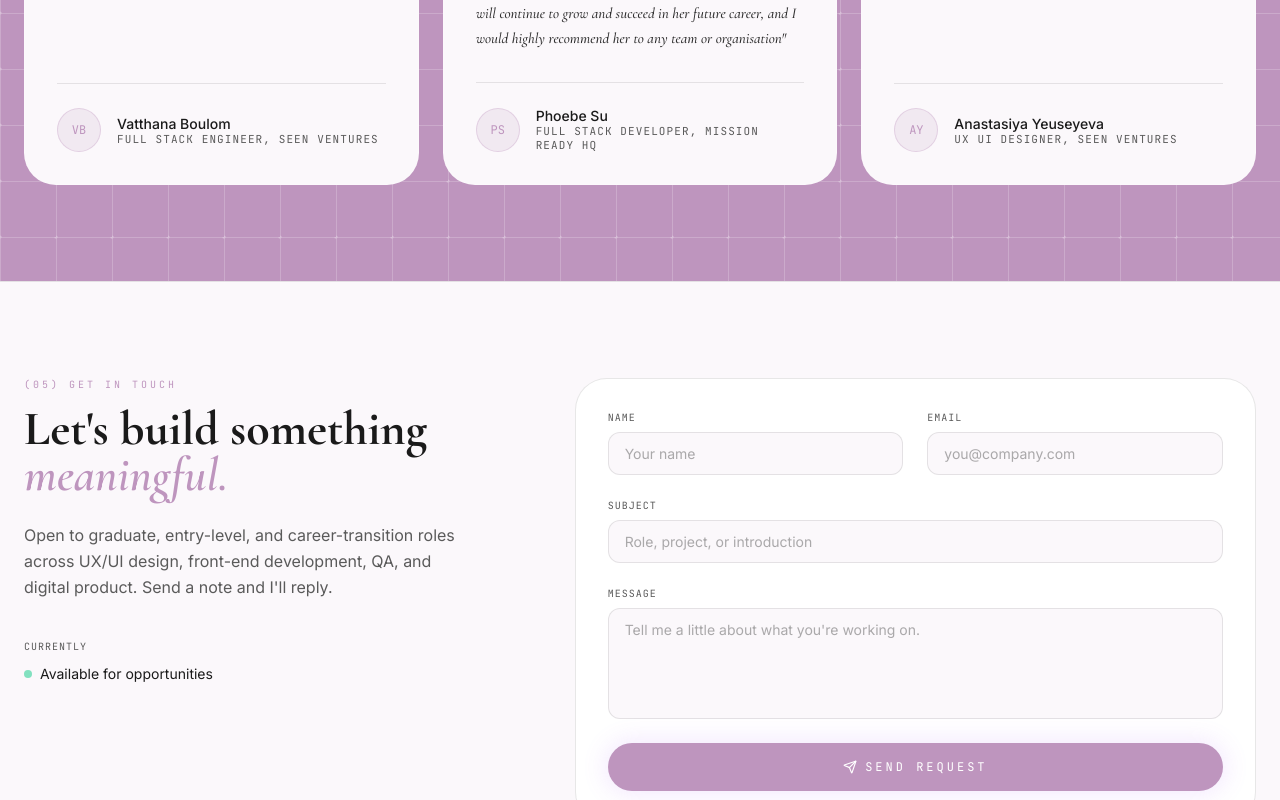
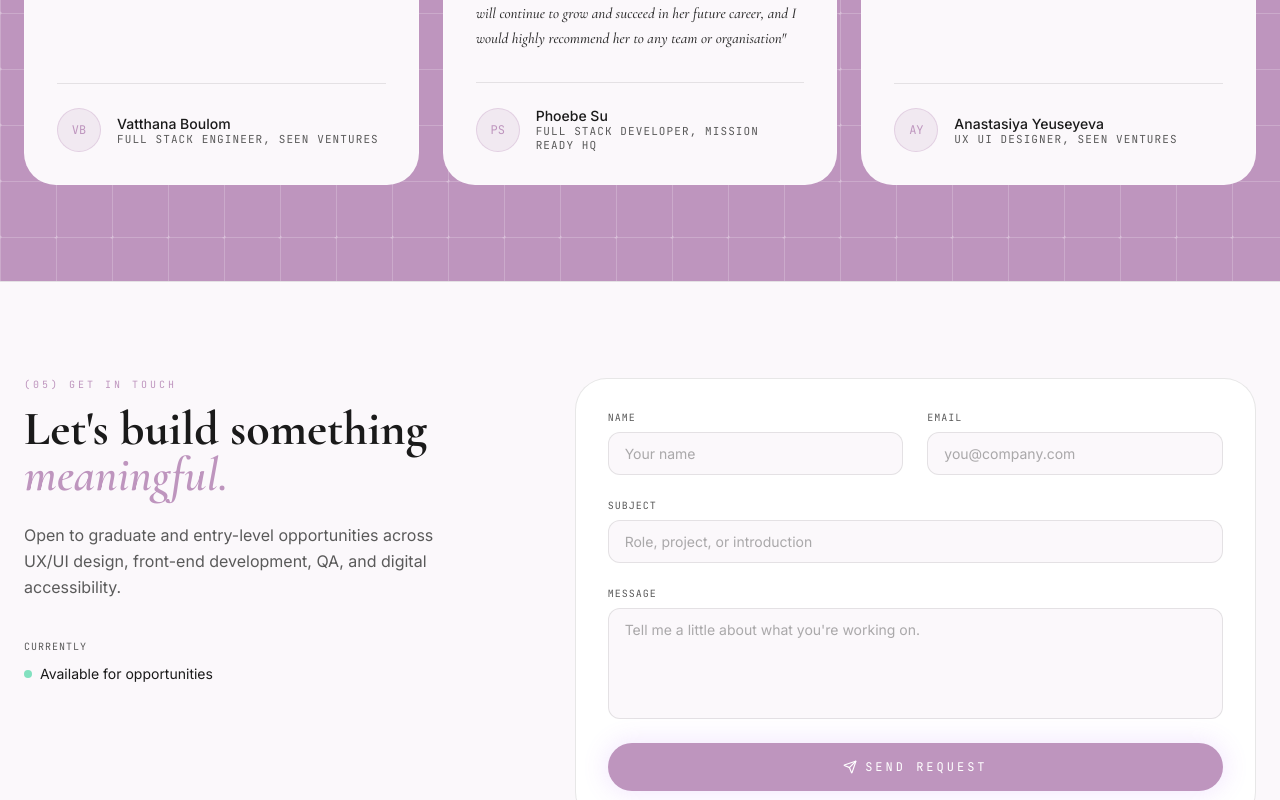
Before and after one commit to amani-sadique/Portfolio-Build, a React (Vite) app in the folder v2.0 React/: page / in a window 1280 px wide. Shown: the part 4332-5132 px from the top of the page. Built offline with nearby package versions, Linux system fonts and the light colour scheme; a web font is replaced by a local one.

Commit message:
updated micro-copy in footer

```diff
--- a/v2.0 React/src/components/About.jsx
+++ b/v2.0 React/src/components/About.jsx
@@ -1,4 +1,4 @@
-const tags = ['UI Design', 'UX Research', 'Front-End Dev', 'QA Testing', 'Accessibility'];
+const tags = ['UI Design', 'UX Research', 'Front-End', 'QA Testing', 'Accessibility'];
 
 export default function About() {
   return (
--- a/v2.0 React/src/components/Contact.jsx
+++ b/v2.0 React/src/components/Contact.jsx
@@ -21,9 +21,8 @@ export default function Contact() {
             <span className="italic accent-vibrant">meaningful.</span>
           </h2>
           <p className="contact__lede">
-            Open to graduate, entry-level, and career-transition roles across
-            UX/UI design, front-end development, QA, and digital product.
-            Send a note and I'll reply.
+            Open to graduate and entry-level opportunities across
+            UX/UI design, front-end development, QA, and digital accessibility.
           </p>
           <div className="contact__status-block">
             <div className="contact__status-label">Currently</div>
```
